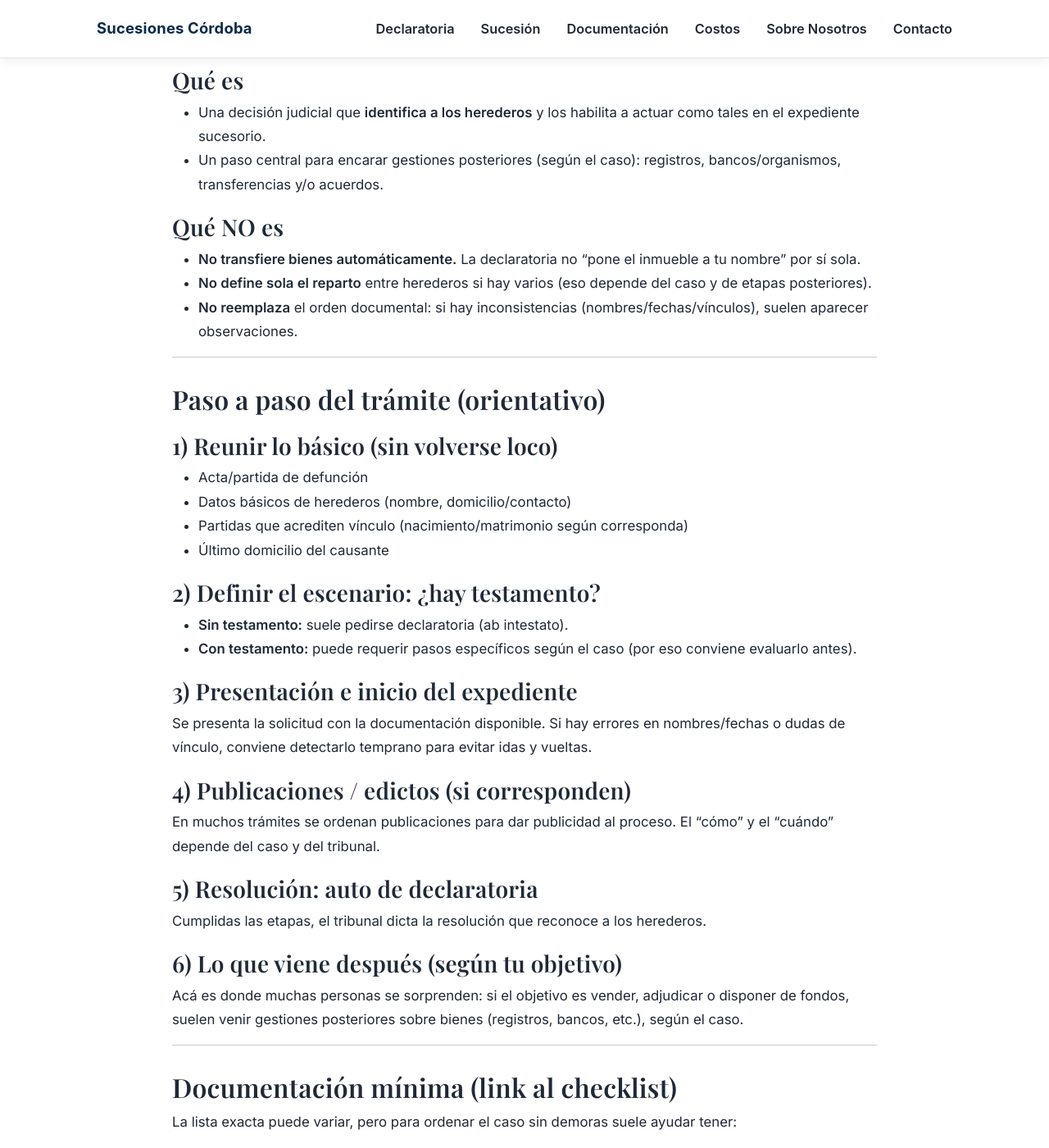
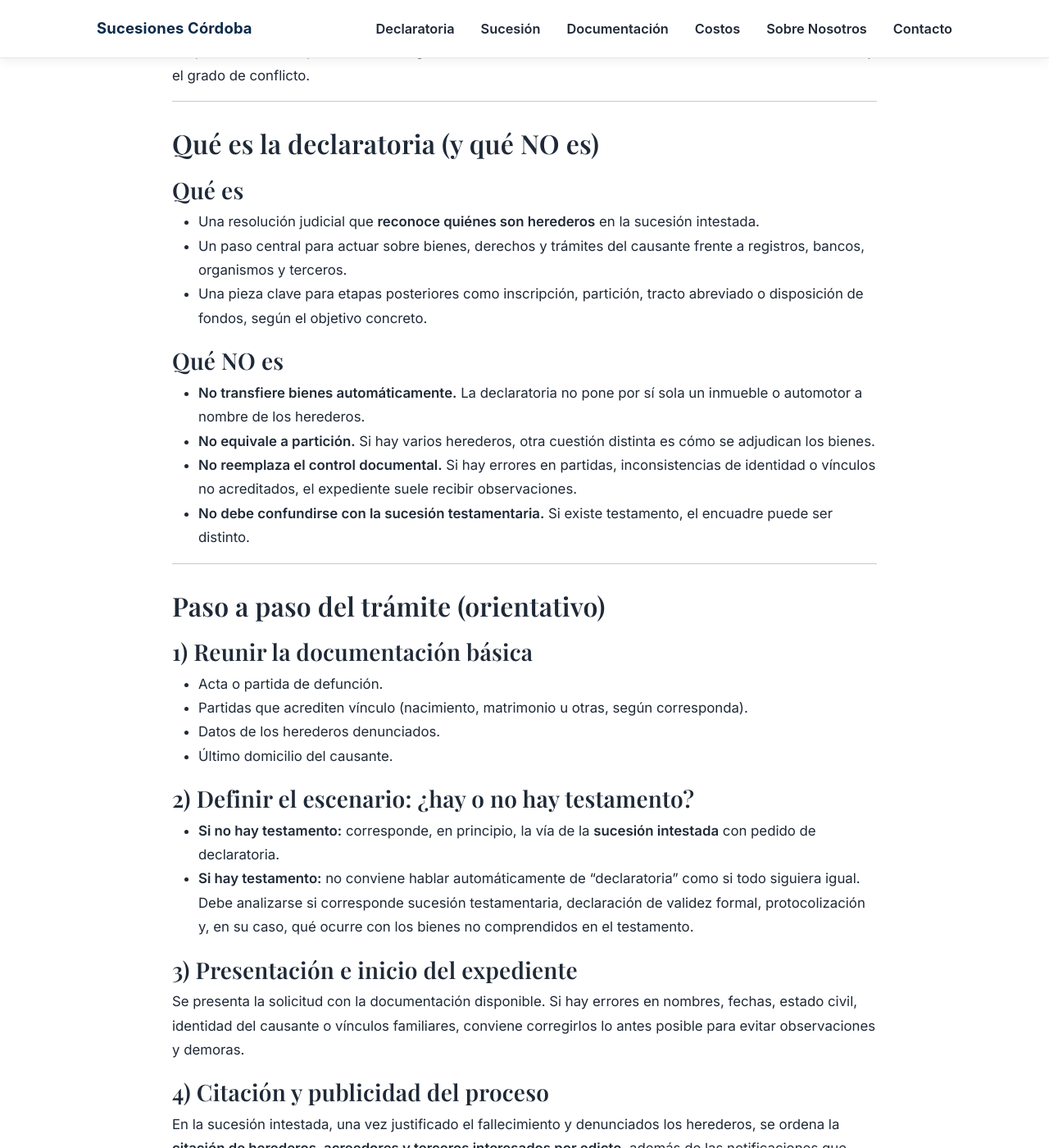
Before and after one commit to Elitedomainsx/sucesionescordoba, a Jekyll site: the page built from declaratoria-de-herederos-cordoba.md, in a window 1280 px wide and 1400 px high, scrolled down 1040 px. Shown: the whole window at 82% size. Built offline with Jekyll 4.4.1, drawn with Linux system fonts in a browser that asks for light colours; some of the changed text lies outside the part shown.

Commit message:
Update declaratoria-de-herederos-cordoba.md

```diff
--- a/declaratoria-de-herederos-cordoba.md
+++ b/declaratoria-de-herederos-cordoba.md
@@ -2,128 +2,142 @@
 layout: article
 title: "Declaratoria de herederos en Córdoba: requisitos y pasos"
 h1: "Declaratoria de herederos en Córdoba: qué es y cómo se tramita"
-description: "Qué es la declaratoria, cómo se tramita y qué documentación suele pedirse. Diferencias Capital vs interior."
-quick: "La declaratoria de herederos es una resolución judicial que reconoce quiénes heredan (en general, cuando no hay testamento). Es un paso clave para luego avanzar con trámites sobre bienes (registros, bancos, transferencias o acuerdos), según el caso."
+description: "Qué es la declaratoria, cómo se tramita y qué documentación suele pedirse. Diferencias entre Córdoba Capital e interior."
+quick: "La declaratoria de herederos es la resolución judicial propia de la sucesión intestada que reconoce a quienes acreditaron vocación hereditaria. No crea por sí sola la calidad de heredero, pero sí suele ser necesaria para actuar frente a bienes registrables, bancos y otros organismos."
 faq:
   - q: "¿La declaratoria transfiere automáticamente los bienes?"
-    a: "No. La declaratoria reconoce herederos, pero después suelen venir gestiones sobre bienes (registros, bancos, transferencias, acuerdos/partición), según el caso."
+    a: "No. La declaratoria reconoce judicialmente a los herederos, pero después pueden ser necesarias gestiones posteriores sobre bienes: inscripción, tracto abreviado, partición, transferencias, oficios a bancos u otros trámites, según el caso."
   - q: "¿Siempre hay que hacer declaratoria?"
-    a: "En general, cuando no hay testamento y se necesita acreditar herederos para actuar sobre bienes o trámites, sí. Si hay testamento, el camino puede cambiar y conviene evaluarlo antes de iniciar."
+    a: "En la sucesión intestada, cuando hace falta acreditar herederos frente a terceros, registros, bancos u organismos, normalmente sí. Si existe testamento, el trámite cambia y debe analizarse si corresponde sucesión testamentaria, protocolización y/o declaración de validez formal."
   - q: "¿Qué documentación mínima conviene tener a mano?"
-    a: "Como base: acta/partida de defunción, partidas para acreditar vínculo (nacimiento/matrimonio según corresponda), datos de herederos y último domicilio del causante. Si hay bienes, alcanza con datos orientativos (dirección/matrícula si se conoce, dominio de auto, banco) para ordenar el caso."
+    a: "Como base: acta o partida de defunción, partidas para acreditar vínculo (nacimiento o matrimonio, según corresponda), datos de los herederos y último domicilio del causante. Si hay bienes, ayudan datos orientativos: matrícula o dirección del inmueble, dominio del automotor, entidad bancaria, etc."
   - q: "¿Cuánto tarda una declaratoria en Córdoba?"
-    a: "No hay un plazo único. Depende del tribunal, documentación, edictos si se ordenan, informes y complejidad del caso. Un caso ordenado suele demorar varios meses; con observaciones o conflicto puede extenderse."
-  - q: "¿Se puede coordinar a distancia si vivo en el interior?"
-    a: "Muchas veces sí, con transparencia sobre pasos presenciales inevitables (firmas/certificaciones o gestiones puntuales), según el caso y el tribunal."
+    a: "No hay un plazo único. Depende del tribunal, de la documentación, de la correcta acreditación de vínculos, de las notificaciones y edictos, y de si existe o no conflicto. Un caso ordenado suele demorar varios meses; con observaciones o controversia puede extenderse bastante más."
+  - q: "¿El conviviente hereda igual que el cónyuge?"
+    a: "No. La unión convivencial no coloca al conviviente dentro del orden de vocación hereditaria intestada del Código Civil y Comercial. Eso no impide que, según el caso, existan otros derechos específicos, como la eventual atribución habitacional prevista por la ley."
 ---
 
 ## Qué conviene saber al empezar
-La **declaratoria de herederos** es una resolución judicial que **reconoce quiénes son herederos** de una persona fallecida (habitualmente, cuando **no hay testamento**). En la práctica, sirve para luego avanzar con trámites sobre bienes y derechos del causante, según el objetivo.
+La **declaratoria de herederos** es la resolución judicial que se dicta en la **sucesión intestada** para reconocer a quienes acreditaron vocación hereditaria respecto del causante.
+
+Desde el punto de vista técnico, conviene hacer una precisión importante: la declaratoria **no crea por sí sola la calidad de heredero**. En determinados supuestos, la investidura existe desde la muerte del causante; pero, especialmente cuando hay **bienes registrables**, hace falta su reconocimiento judicial para poder avanzar con inscripciones, tracto abreviado, transferencias u otros actos.
 
 Si querés el panorama completo del proceso, empezá por **[sucesiones en Córdoba: guía clara](/sucesiones-cordoba/)**.
 
-> **Disclaimer (YMYL):** Esta guía es general y no reemplaza asesoramiento jurídico personalizado. El trámite y los pasos concretos pueden variar según tribunal, bienes, herederos y conflictos.
+> **Disclaimer (YMYL):** Esta guía es general y no reemplaza asesoramiento jurídico personalizado. El trámite y los pasos concretos pueden variar según el tribunal, los bienes, los herederos, la existencia de testamento y el grado de conflicto.
 
 ---
 
 ## Qué es la declaratoria (y qué NO es)
 ### Qué es
-- Una decisión judicial que **identifica a los herederos** y los habilita a actuar como tales en el expediente sucesorio.
-- Un paso central para encarar gestiones posteriores (según el caso): registros, bancos/organismos, transferencias y/o acuerdos.
+- Una resolución judicial que **reconoce quiénes son herederos** en la sucesión intestada.
+- Un paso central para actuar sobre bienes, derechos y trámites del causante frente a registros, bancos, organismos y terceros.
+- Una pieza clave para etapas posteriores como inscripción, partición, tracto abreviado o disposición de fondos, según el objetivo concreto.
 
 ### Qué NO es
-- **No transfiere bienes automáticamente.** La declaratoria no “pone el inmueble a tu nombre” por sí sola.
-- **No define sola el reparto** entre herederos si hay varios (eso depende del caso y de etapas posteriores).
-- **No reemplaza** el orden documental: si hay inconsistencias (nombres/fechas/vínculos), suelen aparecer observaciones.
+- **No transfiere bienes automáticamente.** La declaratoria no pone por sí sola un inmueble o automotor a nombre de los herederos.
+- **No equivale a partición.** Si hay varios herederos, otra cuestión distinta es cómo se adjudican los bienes.
+- **No reemplaza el control documental.** Si hay errores en partidas, inconsistencias de identidad o vínculos no acreditados, el expediente suele recibir observaciones.
+- **No debe confundirse con la sucesión testamentaria.** Si existe testamento, el encuadre puede ser distinto.
 
 ---
 
 ## Paso a paso del trámite (orientativo)
-### 1) Reunir lo básico (sin volverse loco)
-- Acta/partida de defunción
-- Datos básicos de herederos (nombre, domicilio/contacto)
-- Partidas que acrediten vínculo (nacimiento/matrimonio según corresponda)
-- Último domicilio del causante
+### 1) Reunir la documentación básica
+- Acta o partida de defunción.
+- Partidas que acrediten vínculo (nacimiento, matrimonio u otras, según corresponda).
+- Datos de los herederos denunciados.
+- Último domicilio del causante.
 
-### 2) Definir el escenario: ¿hay testamento?
-- **Sin testamento:** suele pedirse declaratoria (ab intestato).
-- **Con testamento:** puede requerir pasos específicos según el caso (por eso conviene evaluarlo antes).
+### 2) Definir el escenario: ¿hay o no hay testamento?
+- **Si no hay testamento:** corresponde, en principio, la vía de la **sucesión intestada** con pedido de declaratoria.
+- **Si hay testamento:** no conviene hablar automáticamente de “declaratoria” como si todo siguiera igual. Debe analizarse si corresponde sucesión testamentaria, declaración de validez formal, protocolización y, en su caso, qué ocurre con los bienes no comprendidos en el testamento.
 
 ### 3) Presentación e inicio del expediente
-Se presenta la solicitud con la documentación disponible. Si hay errores en nombres/fechas o dudas de vínculo, conviene detectarlo temprano para evitar idas y vueltas.
+Se presenta la solicitud con la documentación disponible. Si hay errores en nombres, fechas, estado civil, identidad del causante o vínculos familiares, conviene corregirlos lo antes posible para evitar observaciones y demoras.
 
-### 4) Publicaciones / edictos (si corresponden)
-En muchos trámites se ordenan publicaciones para dar publicidad al proceso. El “cómo” y el “cuándo” depende del caso y del tribunal.
+### 4) Citación y publicidad del proceso
+En la sucesión intestada, una vez justificado el fallecimiento y denunciados los herederos, se ordena la **citación de herederos, acreedores y terceros interesados por edicto**, además de las notificaciones que correspondan a los herederos denunciados.
 
-### 5) Resolución: auto de declaratoria
-Cumplidas las etapas, el tribunal dicta la resolución que reconoce a los herederos.
+### 5) Auto de declaratoria
+Cumplidas las etapas procesales y acreditados los extremos necesarios, el tribunal dicta la resolución que reconoce a los herederos.
 
 ### 6) Lo que viene después (según tu objetivo)
-Acá es donde muchas personas se sorprenden: si el objetivo es vender, adjudicar o disponer de fondos, suelen venir gestiones posteriores sobre bienes (registros, bancos, etc.), según el caso.
+La declaratoria muchas veces no es el final, sino el comienzo de la etapa útil del caso. Según el objetivo, después puede venir:
+- inscripción registral,
+- tracto abreviado,
+- transferencia de automotor,
+- oficios a bancos,
+- partición privada o judicial,
+- adjudicación,
+- venta,
+- cesión de derechos hereditarios.
 
 ---
 
 ## Documentación mínima (link al checklist)
 La lista exacta puede variar, pero para ordenar el caso sin demoras suele ayudar tener:
 
-- **Acta/partida de defunción**
-- **Partidas** que acrediten vínculo (nacimiento/matrimonio según corresponda)
-- **Datos de herederos** (nombre, domicilio/contacto)
+- **Acta o partida de defunción**
+- **Partidas** que acrediten vínculo (nacimiento o matrimonio, según corresponda)
+- **Datos de herederos** (nombre y domicilio, en la medida de lo posible)
 - **Último domicilio del causante**
-- **Si hay bienes:** datos orientativos (inmueble: dirección/matrícula si se conoce; automotor: dominio; cuentas/fondos: banco, sin claves)
+- **Si hay bienes:** datos orientativos (inmueble: dirección y/o matrícula si se conoce; automotor: dominio; cuentas o fondos: entidad, sin claves)
 
-Para ver el checklist completo, ordenado por “prioridades”: **[documentación típica para declaratoria](/documentacion-sucesion-cordoba/)**.
+Para ver el checklist completo, ordenado por prioridades: **[documentación típica para declaratoria](/documentacion-sucesion-cordoba/)**.
 
-> **Privacidad:** para el primer contacto no hace falta que envíes partidas, DNI ni documentos sensibles. Primero confirmamos qué hace falta y el canal adecuado.
+> **Privacidad:** para el primer contacto no hace falta enviar DNI, partidas ni documentación sensible por canales inseguros. Primero conviene definir qué hace falta realmente y por qué vía remitirlo.
 
 ---
 
-## Edictos (mención)
-En muchos expedientes se ordenan edictos/publicaciones para dar publicidad al proceso, lo cual puede impactar en:
-- **tiempos** (suma pasos operativos),
-- **gastos** (por la publicación, si corresponde).
+## Edictos: qué rol cumplen
+En la sucesión intestada, la publicación de edictos no es un detalle menor: forma parte de la publicidad del proceso y puede impactar en los tiempos operativos del expediente.
 
-> Cuando esté publicada la guía específica de edictos (qué son, dónde se publican y qué datos se usan), la linkeo acá.
+En términos generales, el proceso contempla la citación de herederos, acreedores y de quienes se consideren con derecho a los bienes del causante. Por eso, cuando una persona consulta solo para “sacar la declaratoria”, conviene evaluar desde el inicio también esta etapa y sus tiempos reales.
 
 ---
 
 ## Tiempos orientativos (sin promesas)
-No existe un plazo fijo. Los tiempos dependen de:
-- coherencia de datos en partidas (nombres/fechas),
+No existe un plazo fijo. Los tiempos dependen, entre otros factores, de:
+- coherencia de datos en partidas y demás documentación,
 - cantidad de herederos,
-- existencia de testamento,
-- edictos e informes/oficios que se ordenen,
-- bienes registrables y gestiones posteriores,
+- existencia o no de testamento,
+- notificaciones y edictos,
+- bienes registrables y trámites posteriores,
 - conflicto u oposiciones,
-- impulso del expediente (responder observaciones a tiempo).
+- impulso útil del expediente.
 
 Para ver etapas y variables en detalle: **[tiempos orientativos de la declaratoria](/cuanto-tarda-declaratoria-cordoba/)**.
 
 ---
 
 ## Córdoba Capital vs interior: qué cambia en la práctica
-Puede variar el circuito según tribunal y sede:
-- **Córdoba Capital:** existe una organización/mesa/oficina específica vinculada a procesos sucesorios (suele mencionarse como **OPS**), sin que eso implique un “plazo” o modalidad garantizada.
-- **Interior:** en términos generales, se tramita ante juzgados con competencia civil/comercial del distrito que corresponda.
+Puede variar el circuito según la sede:
+- **Córdoba Capital:** las nuevas declaratorias de herederos se canalizan en la **Oficina de Procesos Sucesorios (OPS)**, sin que eso implique por sí solo un plazo garantizado ni una respuesta idéntica en todos los casos.
+- **Interior:** en términos generales, la tramitación continúa ante los **juzgados con competencia civil y comercial** que resulten competentes.
 
-> **Disclaimer:** Los detalles pueden variar según el tribunal, el tipo de bien y el caso. En la consulta inicial confirmamos competencia y estrategia con datos mínimos.
+La competencia debe analizarse principalmente a partir del **último domicilio del causante** y de las reglas procesales aplicables.
+
+> **Disclaimer:** la práctica puede variar según el tribunal, la sede, el tipo de bien involucrado y si el caso es simple o conflictivo. La estrategia correcta depende de esos datos.
 
 ---
 
 ## Errores comunes que traban el trámite
-1) **Partidas con errores** (apellidos, nombres, fechas) → generan observaciones.
-2) **Omitir herederos** o situaciones familiares relevantes → después complica y demora.
-3) **No detectar testamento** (o dudar sin verificar) → cambia el camino.
-4) **No planificar la etapa posterior** (inmueble/auto/fondos) → “sale” la declaratoria pero no se logra el objetivo.
-5) **Mandar documentación sensible por canales inseguros** → riesgo innecesario.
+1) **Partidas con errores** de nombre, apellido, fechas o estado civil.
+2) **Omitir herederos** o relaciones familiares relevantes.
+3) **No detectar un testamento** o minimizar su impacto procesal.
+4) **Confundir declaratoria con partición o inscripción**, y recién advertirlo cuando se quiere vender o adjudicar.
+5) **No pensar el objetivo final** desde el inicio (inmueble, automotor, fondos, tracto abreviado, cesión, etc.).
+6) **Enviar documentación sensible por vías inseguras**.
 
 ---
 
 ## Casos típicos (ejemplos hipotéticos)
-- **“Somos dos hermanos y hay un inmueble”**: declaratoria + luego el camino depende de si quieren mantener, regularizar, alquilar o vender.
-- **“Hay un auto y necesitamos transferir”**: declaratoria + gestiones específicas posteriores.
-- **“Hay fondos y necesitamos disponer”**: declaratoria + trámites adicionales según el organismo/banco.
-- **“Hay conflicto familiar”**: conviene estrategia desde el inicio y cuidado probatorio.
+- **“Somos dos hermanos y hay un inmueble”**: la declaratoria puede ser solo la primera etapa; después hay que definir si habrá inscripción, partición, adjudicación, tracto abreviado o venta.
+- **“Hay un auto y necesitamos transferir”**: la declaratoria ayuda, pero normalmente hará falta la gestión posterior específica ante el registro correspondiente.
+- **“Hay fondos en banco”**: la declaratoria suele ser necesaria, pero no siempre suficiente; puede requerirse oficio u otras actuaciones.
+- **“Hay conflicto familiar”**: conviene diseñar estrategia desde el inicio, porque el caso deja de ser meramente ordenatorio.
+- **“La pareja convivía, pero no estaba casada”**: no conviene asumir que el conviviente hereda como cónyuge. Ese punto requiere encuadre técnico específico.
 
 ---
 
```
